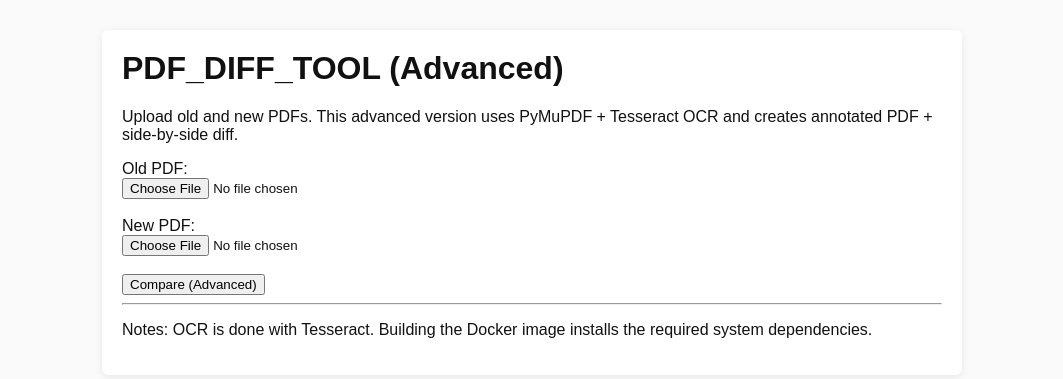
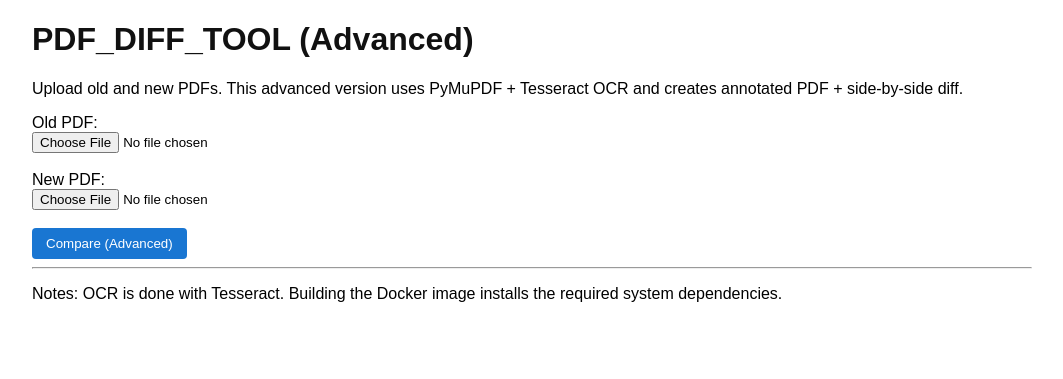
Before and after one commit to Ashu-N26/PDF_DIFF_TOOL, a Flask app: page / in a window 1280 px wide. Shown: the top 379 px of the page, without its empty margins (108-1171 px from the left). Run offline with Flask 2, Linux system fonts and the light colour scheme.

Commit message:
Update style.css

```diff
--- a/static/style.css
+++ b/static/style.css
@@ -1,6 +1,6 @@
-/* static/style.css */
-body { font-family: Arial, sans-serif; background:#fafafa; color:#111; }
-.container { width: 820px; margin: 30px auto; background: white; padding: 20px; border-radius: 6px; box-shadow: 0 2px 8px rgba(0,0,0,0.08); }
-h1 { margin-top: 0; }
-.options { margin: 10px 0; }
-.note { margin-top: 20px; font-size: 13px; color: #444; }
+body { font-family: Arial, sans-serif; margin: 20px; }
+.container { max-width: 1000px; margin: 0 auto; }
+h1 { color: #111; }
+button { background: #1976d2; color: white; padding: 8px 14px; border: none; border-radius: 4px; }
+.controls a { margin-right: 12px; }
+.footer { margin-top: 30px; color: #666; font-size: 13px; }
```
